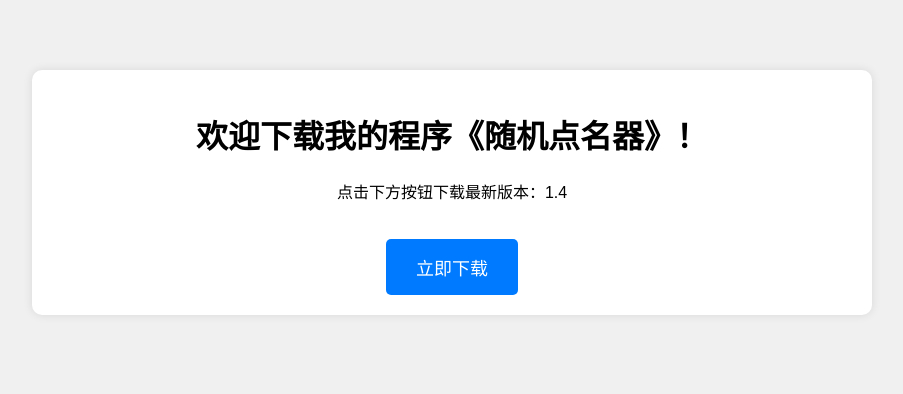
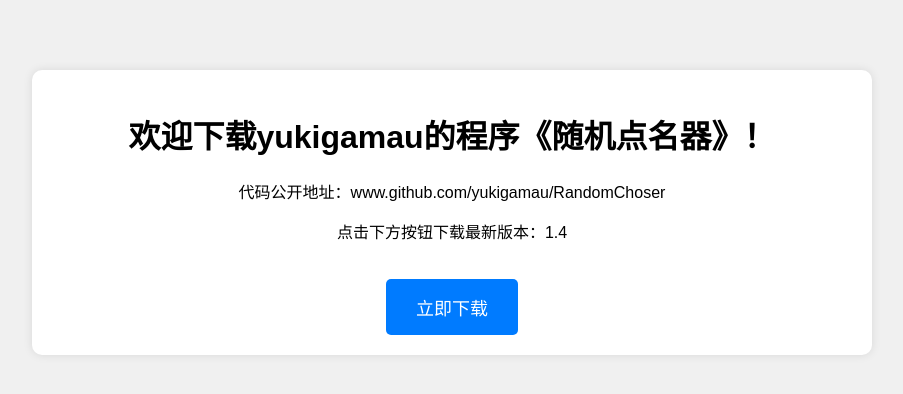
Before and after one commit to yukigamau/RandomChoser, a plain HTML site: page index.html in a window 1280 px wide. Shown: the whole page, without its empty margins (188-1091 px from the left). Drawn offline with Linux system fonts and the light colour scheme.

Commit message:
Add files via upload

```diff
--- a/index.html
+++ b/index.html
@@ -2,12 +2,13 @@
 <html lang="zh">
 <head>
     <meta charset="UTF-8">
-    <title>我的程序下载站</title>
+    <title>《随机点名器》下载</title>
     <link rel="stylesheet" href="style.css">
 </head>
 <body>
     <div class="container">
-        <h1>欢迎下载我的程序《随机点名器》！</h1>
+        <h1>欢迎下载yukigamau的程序《随机点名器》！</h1>
+	<p>代码公开地址：www.github.com/yukigamau/RandomChoser
         <p>点击下方按钮下载最新版本：1.4</p>
         <!-- 修改链接中的文件名（your-program.zip）为你的实际程序文件名 -->
         <a href="downloads/randomChoser.zip" class="download-button">立即下载</a>
```
